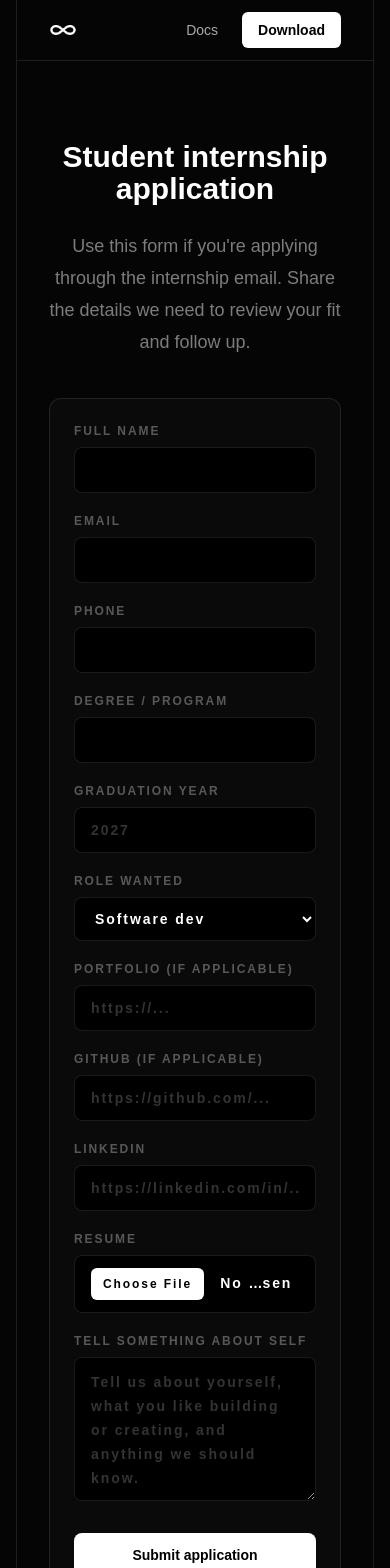
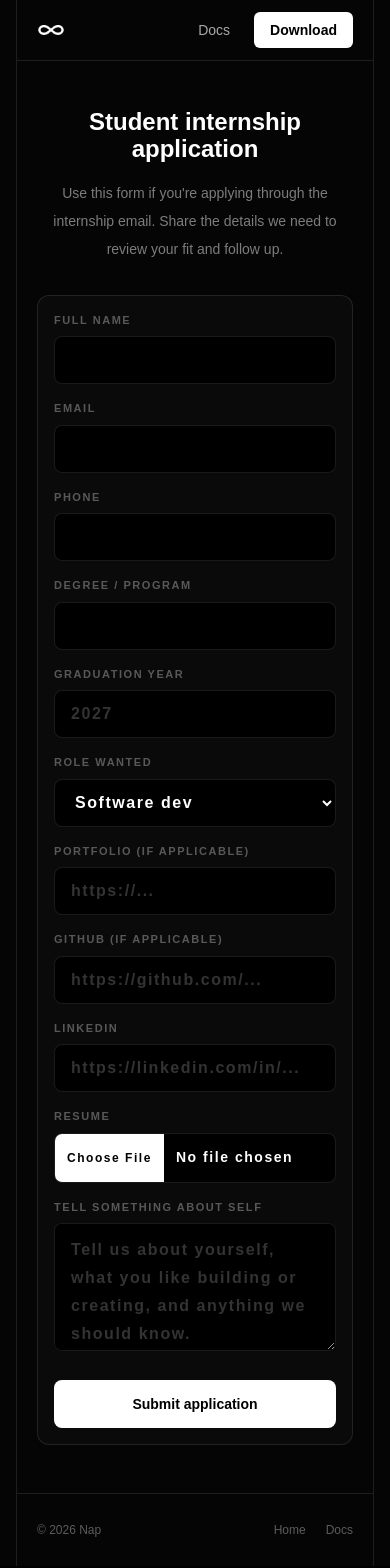
Before and after one commit to farzeenilyaszargar/Mandora, a Next.js app: page /apply in a window 390 px wide. Shown: the top 1568 px of the page. Built offline with nearby package versions, Linux system fonts and the light colour scheme; a web font is replaced by a local one.

Commit message:
Improve apply form mobile layout

```diff
--- a/app/apply/apply-form.tsx
+++ b/app/apply/apply-form.tsx
@@ -80,15 +80,15 @@ export default function ApplyForm() {
 
   if (isSubmitted) {
     return (
-      <div className="mt-10 rounded-xl border border-white/10 bg-white/[0.025] p-7 text-left">
-        <h2 className="text-2xl font-bold">Application received.</h2>
+      <div className="mt-8 rounded-xl border border-white/10 bg-white/[0.025] p-5 text-left sm:mt-10 sm:p-7">
+        <h2 className="text-xl font-bold sm:text-2xl">Application received.</h2>
         <p className="mt-3 text-sm leading-6 text-white/48">
           Thanks for applying. We saved your details and resume for review.
         </p>
         <button
           type="button"
           onClick={() => setIsSubmitted(false)}
-          className="mt-7 rounded-lg border border-white/10 bg-white/[0.03] px-5 py-3 text-sm font-bold text-white/60 transition hover:border-white/20 hover:text-white"
+          className="mt-6 w-full rounded-lg border border-white/10 bg-white/[0.03] px-5 py-3 text-sm font-bold text-white/60 transition hover:border-white/20 hover:text-white sm:w-auto"
         >
           Submit another application
         </button>
@@ -97,19 +97,19 @@ export default function ApplyForm() {
   }
 
   return (
-    <form onSubmit={handleSubmit} className="mt-10 rounded-xl border border-white/10 bg-white/[0.025] p-6 text-left">
-      <div className="grid gap-5 md:grid-cols-2">
+    <form onSubmit={handleSubmit} className="mt-8 rounded-xl border border-white/10 bg-white/[0.025] p-4 text-left sm:mt-10 sm:p-6">
+      <div className="grid gap-4 lg:grid-cols-2 lg:gap-5">
         <TextField label="Full name" value={form.fullName} onChange={(value) => updateField("fullName", value)} required />
         <TextField label="Email" type="email" value={form.email} onChange={(value) => updateField("email", value)} required />
         <TextField label="Phone" value={form.phone} onChange={(value) => updateField("phone", value)} />
         <TextField label="Degree / program" value={form.degree} onChange={(value) => updateField("degree", value)} />
         <TextField label="Graduation year" value={form.graduationYear} onChange={(value) => updateField("graduationYear", value)} placeholder="2027" required />
-        <label className="block text-xs font-bold uppercase tracking-[0.16em] text-white/32">
+        <label className="block text-[11px] font-bold uppercase tracking-[0.14em] text-white/32 sm:text-xs sm:tracking-[0.16em]">
           Role wanted
           <select
             value={form.roleWanted}
             onChange={(event) => updateField("roleWanted", event.target.value)}
-            className="mt-2 w-full rounded-lg border border-white/10 bg-black px-4 py-3 text-sm font-semibold text-white outline-none transition focus:border-white/35"
+            className="mt-2 h-12 w-full rounded-lg border border-white/10 bg-black px-4 text-base font-semibold text-white outline-none transition focus:border-white/35 sm:text-sm"
           >
             <option>Software dev</option>
             <option>Video editing</option>
@@ -118,13 +118,13 @@ export default function ApplyForm() {
         <TextField label="Portfolio (if applicable)" value={form.portfolioUrl} onChange={(value) => updateField("portfolioUrl", value)} placeholder="https://..." />
         <TextField label="GitHub (if applicable)" value={form.githubUrl} onChange={(value) => updateField("githubUrl", value)} placeholder="https://github.com/..." />
         <TextField label="LinkedIn" value={form.linkedinUrl} onChange={(value) => updateField("linkedinUrl", value)} placeholder="https://linkedin.com/in/..." />
-        <label className="block text-xs font-bold uppercase tracking-[0.16em] text-white/32">
+        <label className="block text-[11px] font-bold uppercase tracking-[0.14em] text-white/32 sm:text-xs sm:tracking-[0.16em]">
           Resume
           <input
             type="file"
             accept=".pdf,.doc,.docx,application/pdf,application/msword,application/vnd.openxmlformats-officedocument.wordprocessingml.document"
             onChange={(event) => setResume(event.target.files?.[0] ?? null)}
-            className="mt-2 w-full rounded-lg border border-white/10 bg-black px-4 py-3 text-sm font-semibold text-white file:mr-4 file:rounded-md file:border-0 file:bg-white file:px-3 file:py-2 file:text-xs file:font-bold file:text-black"
+            className="mt-2 block w-full overflow-hidden rounded-lg border border-white/10 bg-black text-sm font-semibold text-white file:mr-3 file:min-h-12 file:border-0 file:bg-white file:px-3 file:text-xs file:font-bold file:text-black"
           />
         </label>
       </div>
@@ -141,7 +141,7 @@ export default function ApplyForm() {
       <button
         type="submit"
         disabled={isSubmitting}
-        className="mt-7 w-full rounded-lg bg-white px-5 py-3 text-sm font-bold text-black transition hover:bg-[#d8d8d8] disabled:cursor-not-allowed disabled:opacity-60"
+        className="mt-6 min-h-12 w-full rounded-lg bg-white px-5 py-3 text-sm font-bold text-black transition hover:bg-[#d8d8d8] disabled:cursor-not-allowed disabled:opacity-60 sm:mt-7"
       >
         {isSubmitting ? "Submitting..." : "Submit application"}
       </button>
@@ -165,14 +165,14 @@ function TextField({
   required?: boolean;
 }) {
   return (
-    <label className="block text-xs font-bold uppercase tracking-[0.16em] text-white/32">
+    <label className="block text-[11px] font-bold uppercase tracking-[0.14em] text-white/32 sm:text-xs sm:tracking-[0.16em]">
       {label}
       <input
         type={type}
         value={value}
         onChange={(event) => onChange(event.target.value)}
         required={required}
-        className="mt-2 w-full rounded-lg border border-white/10 bg-black px-4 py-3 text-sm font-semibold text-white outline-none transition placeholder:text-white/20 focus:border-white/35"
+        className="mt-2 h-12 w-full rounded-lg border border-white/10 bg-black px-4 text-base font-semibold text-white outline-none transition placeholder:text-white/20 focus:border-white/35 sm:text-sm"
         placeholder={placeholder}
       />
     </label>
@@ -191,12 +191,12 @@ function TextArea({
   placeholder: string;
 }) {
   return (
-    <label className="mt-5 block text-xs font-bold uppercase tracking-[0.16em] text-white/32">
+    <label className="mt-4 block text-[11px] font-bold uppercase tracking-[0.14em] text-white/32 sm:mt-5 sm:text-xs sm:tracking-[0.16em]">
       {label}
       <textarea
         value={value}
         onChange={(event) => onChange(event.target.value)}
-        className="mt-2 min-h-36 w-full resize-y rounded-lg border border-white/10 bg-black px-4 py-3 text-sm font-semibold leading-6 text-white outline-none transition placeholder:text-white/20 focus:border-white/35"
+        className="mt-2 min-h-32 w-full resize-y rounded-lg border border-white/10 bg-black px-4 py-3 text-base font-semibold leading-7 text-white outline-none transition placeholder:text-white/20 focus:border-white/35 sm:min-h-36 sm:text-sm sm:leading-6"
         placeholder={placeholder}
       />
     </label>
--- a/app/apply/page.tsx
+++ b/app/apply/page.tsx
@@ -25,7 +25,7 @@ export default function ApplyPage() {
     <main className="min-h-screen bg-[#050505] px-4 text-white">
       <div className="mx-auto flex min-h-screen w-full max-w-[1120px] flex-col border-x border-white/10">
         <nav className="border-b border-white/10">
-          <div className="flex items-center justify-between px-8 py-3">
+          <div className="flex items-center justify-between px-5 py-3 sm:px-8">
             <a href="/" aria-label="Nap home">
               <Image className="brightness-0 invert" src="/logo.png" alt="" width={28} height={28} priority />
             </a>
@@ -36,12 +36,12 @@ export default function ApplyPage() {
           </div>
         </nav>
 
-        <section className="mx-auto w-full max-w-[820px] px-8 py-20">
+        <section className="mx-auto w-full max-w-[720px] px-5 py-12 sm:px-8 sm:py-16 lg:py-20">
           <div className="text-center">
-            <h1 className="text-3xl font-bold leading-[1.08] md:text-4xl">
+            <h1 className="text-2xl font-bold leading-[1.12] sm:text-3xl md:text-4xl">
               Student internship application
             </h1>
-            <p className="mx-auto mt-6 max-w-[620px] text-lg leading-8 text-white/48">
+            <p className="mx-auto mt-4 max-w-[560px] text-sm leading-7 text-white/48 sm:mt-5 sm:text-base">
               Use this form if you&apos;re applying through the internship email. Share the details we need to review your fit and follow up.
             </p>
           </div>
@@ -49,7 +49,7 @@ export default function ApplyPage() {
           <ApplyForm />
         </section>
 
-        <footer className="mt-auto flex flex-wrap items-center justify-between gap-4 border-t border-white/10 px-8 py-8 text-xs text-white/35">
+        <footer className="mt-auto flex flex-wrap items-center justify-between gap-4 border-t border-white/10 px-5 py-7 text-xs text-white/35 sm:px-8">
           <span>© 2026 Nap</span>
           <div className="flex flex-wrap gap-5">
             <a href="/" className="transition hover:text-white">Home</a>
```
